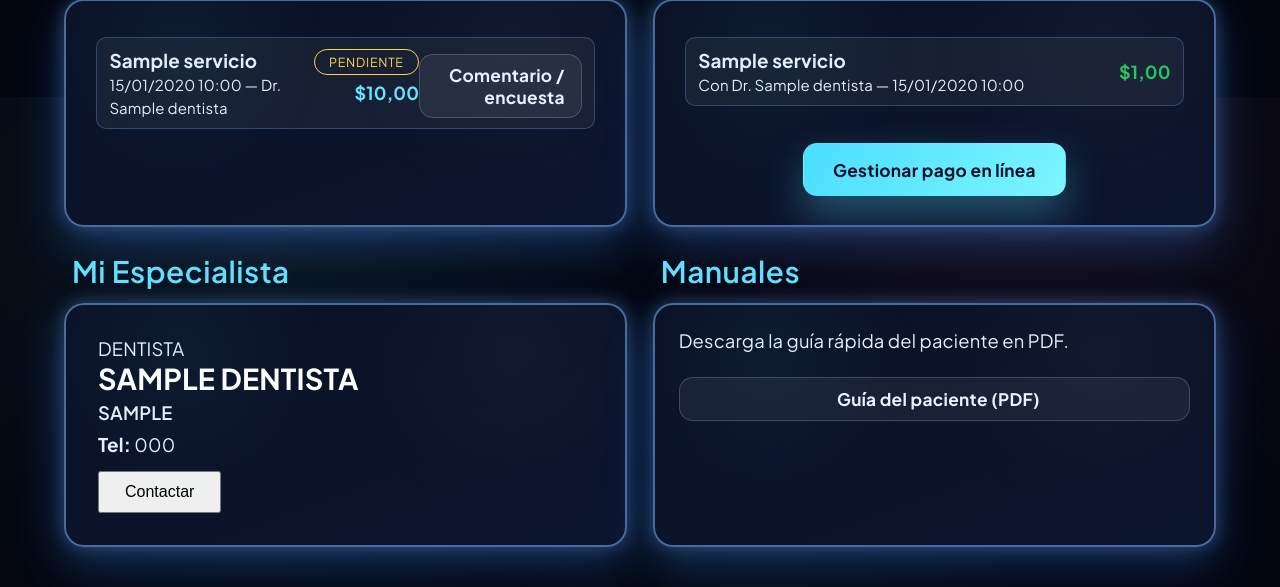
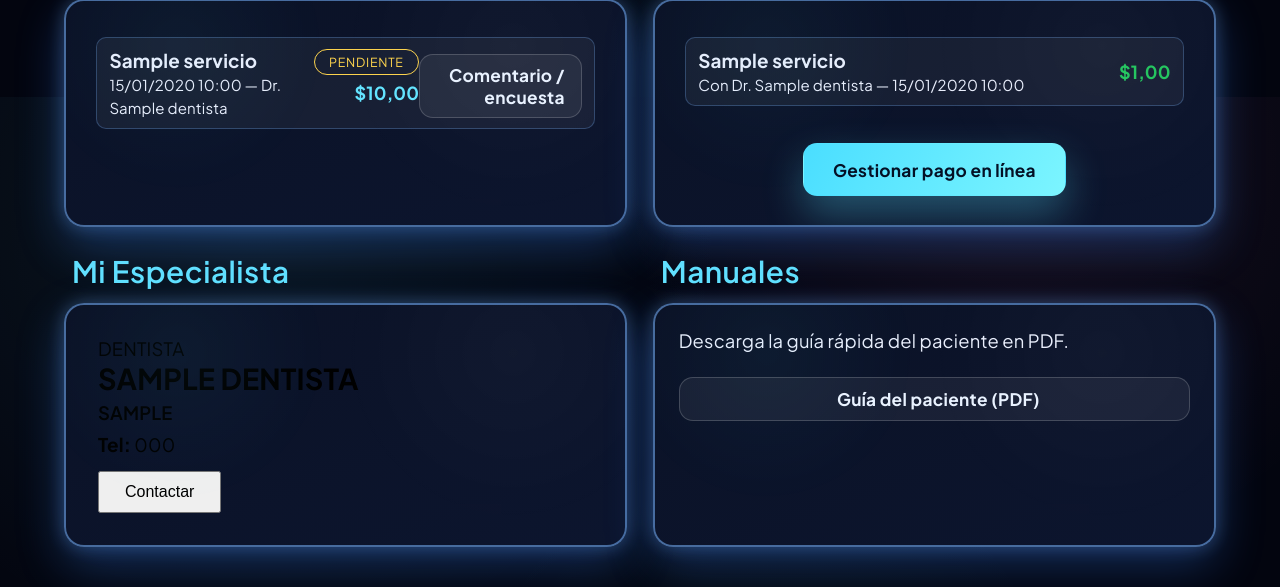
Before and after one commit to Djmaster2021/proyecto_rc, a Django app: page /paciente/ in a window 1280 px wide. Shown: the part 703-1290 px from the top of the page. Run offline with Django 5.2, Linux system fonts and the light colour scheme; a user stored in the database is signed in; tables that the repository leaves empty hold one stand-in row (values such as "Sample post"); grey boxes marked "Sample" are stand-in pictures; some libraries are stand-ins or nearby versions.

Commit message:
Ajusta colores del bloque especialista a negro

```diff
--- a/paciente/templates/paciente/dashboard.html
+++ b/paciente/templates/paciente/dashboard.html
@@ -176,14 +176,14 @@
         </div>
         <div class="card-modern" style="padding: 2rem;">
             <div>
-                <p style="color: var(--muted); font-size: 0.9rem; text-transform: uppercase;">{% trans "Dentista" %}</p>
-                <h3 style="font-size: 1.8rem; margin-bottom: 5px; color: #fff;">
+                <p style="color: #000; font-size: 0.9rem; text-transform: uppercase;">{% trans "Dentista" %}</p>
+                <h3 style="font-size: 1.8rem; margin-bottom: 5px; color: #000;">
                     {% if paciente.dentista %}{{ paciente.dentista.nombre|upper }}{% else %}{% trans "Sin dentista asignado" %}{% endif %}
                 </h3>
-                <p style="color: var(--brand); font-weight: 600; margin-bottom: 8px;">
+                <p style="color: #000; font-weight: 600; margin-bottom: 8px;">
                     {% if paciente.dentista %}{{ paciente.dentista.especialidad|default:_("Médico general")|upper }}{% else %}{% trans "Especialidad no definida" %}{% endif %}
                 </p>
-                <p style="color: var(--text-dim); margin-bottom: 15px;">
+                <p style="color: #000; margin-bottom: 15px;">
                     <strong>{% trans "Tel:" %}</strong>
                     {% if paciente.dentista and paciente.dentista.telefono %}{{ paciente.dentista.telefono }}{% else %}{% trans "No disponible" %}{% endif %}
                 </p>
```
